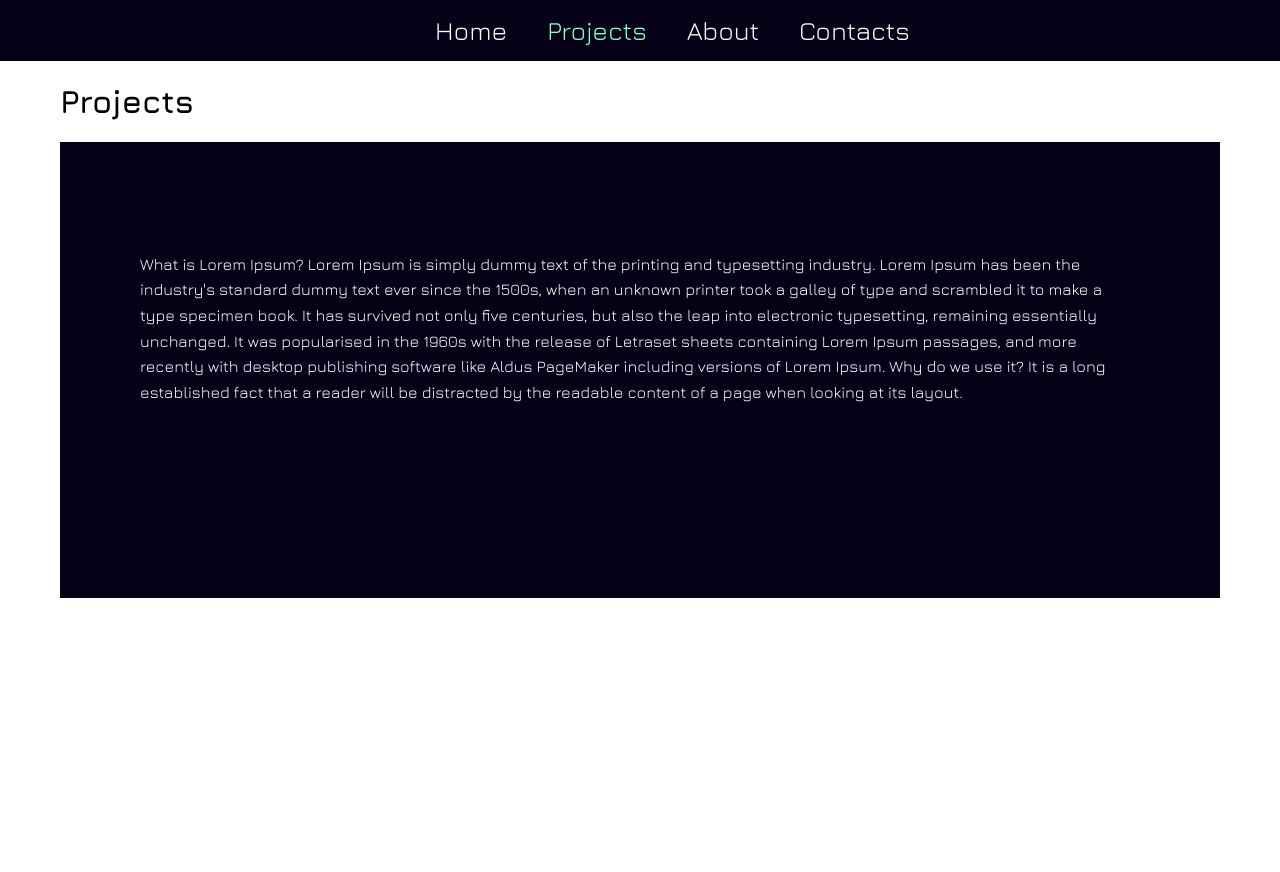
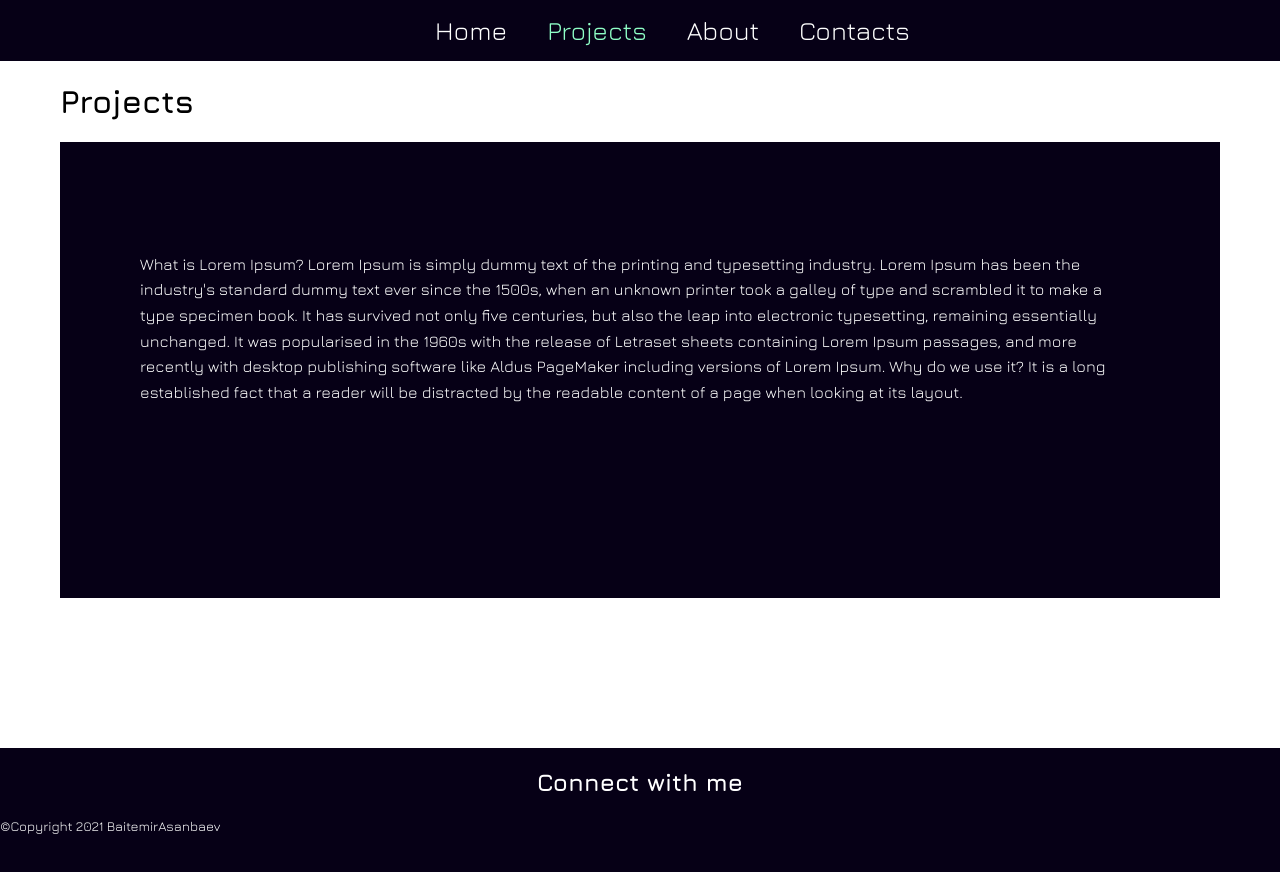
Before and after one commit to BaitemirAsanbaev/personal-site, a React (Create React App) app: page /projects/1 in a window 1280 px wide. Shown: the top 872 px of the page. Before the commit the page ends 800 px from the top, so only its background shows below. Built offline with nearby package versions, Linux system fonts and the light colour scheme.

Commit message:
created footer

```diff
--- /dev/null
+++ b/src/components/Layout/Footer/Footer.js
@@ -0,0 +1,16 @@
+import classes from "./Footer.module.css";
+
+const Footer = () => {
+  return ( <div className={classes.Footer}>
+    <div>
+      <h2>Connect with me</h2>
+      <form>
+
+      </form>
+    </div>
+
+    <small>©Copyright 2021 BaitemirAsanbaev</small>
+  </div> );
+}
+
+export default Footer;
--- /dev/null
+++ b/src/components/Layout/Footer/Footer.module.css
@@ -0,0 +1,12 @@
+.Footer{
+  height: 200px;
+  width: 100%;
+  background-color: #060016;
+  color: #fff;
+  margin-top: 150px;
+}
+.Footer>div{
+  display: flex;
+  flex-direction: column;
+  align-items: center;
+}
--- a/src/components/Layout/Layout.js
+++ b/src/components/Layout/Layout.js
@@ -1,5 +1,6 @@
 import { useState } from "react";
 import Drawer from "./Drawer/Drawer";
+import Footer from "./Footer/Footer";
 import classes from "./Layout.module.css";
 import Toolbar from "./Toolbar/Toolbar";
 
@@ -13,6 +14,7 @@ const Layout = ({children}) => {
     <main>
       {children}
     </main>
+    <Footer/>
   </div> );
 }
 
```
